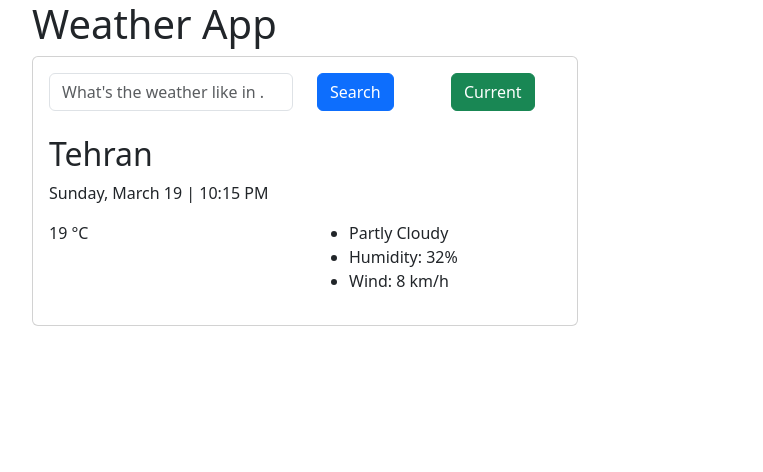
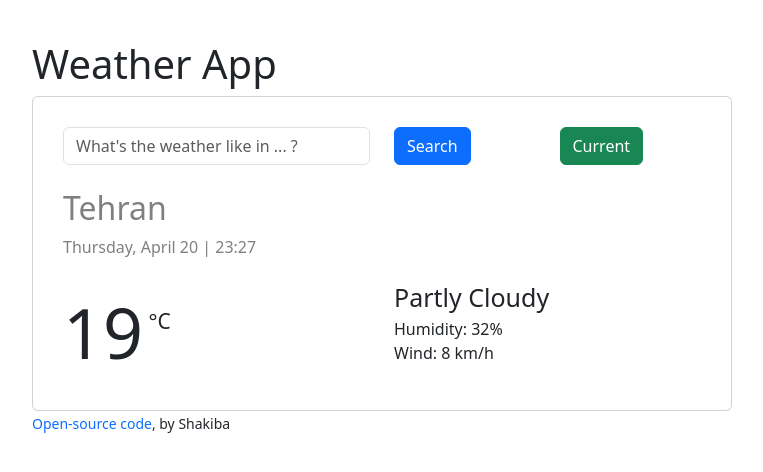
Before and after one commit to Shakiba-G/weather-app, a plain HTML site: page index.html in a window 1280 px wide. Shown: the whole page, without its empty margins (50-813 px from the left). Drawn offline with nearby package versions, Linux system fonts and the light colour scheme.

Commit message:
Updated and fixed some links
Added git-hub link in footer and fixed JS and CSS links

```diff
--- a/index.html
+++ b/index.html
@@ -15,11 +15,11 @@
     <meta http-equiv="X-UA-Compatible" content="IE=edge">
     <meta name="viewport" content="width=device-width, initial-scale=1.0">
     <link href="https://cdn.jsdelivr.net/npm/bootstrap@5.3.0-alpha1/dist/css/bootstrap.min.css" rel="stylesheet" integrity="sha384-GLhlTQ8iRABdZLl6O3oVMWSktQOp6b7In1Zl3/Jr59b6EGGoI1aFkw7cmDA6j6gD" crossorigin="anonymous">
-    <link rel="stylesheet" href="src/styles.css"/>
+    <link rel="stylesheet" href="style.css"/>
     <title>Weather App</title>
 </head>
 <body>
-    <div class="container">
+<div class="container">
         <h1>Weather App</h1>
     <div class="row">
       <div class="col-6">
@@ -49,8 +49,9 @@
         </div>
     </div>
 </div>
+<small><a class="git-link" href="https://github.com/Shakiba-G/weather-app">Open-source code</a>, by Shakiba</small>
 </body>
 </html>
-    <script src="src/index.js"></script>
+    <script src="index.js"></script>
 </body>
 </html>
--- a/style.css
+++ b/style.css
@@ -43,6 +43,9 @@ body {
   .temp {
     font-size: 21px;
   }
+  .git-link{
+    text-decoration: none;
+  }
   #city {
     text-transform: lowercase;
   }
```
